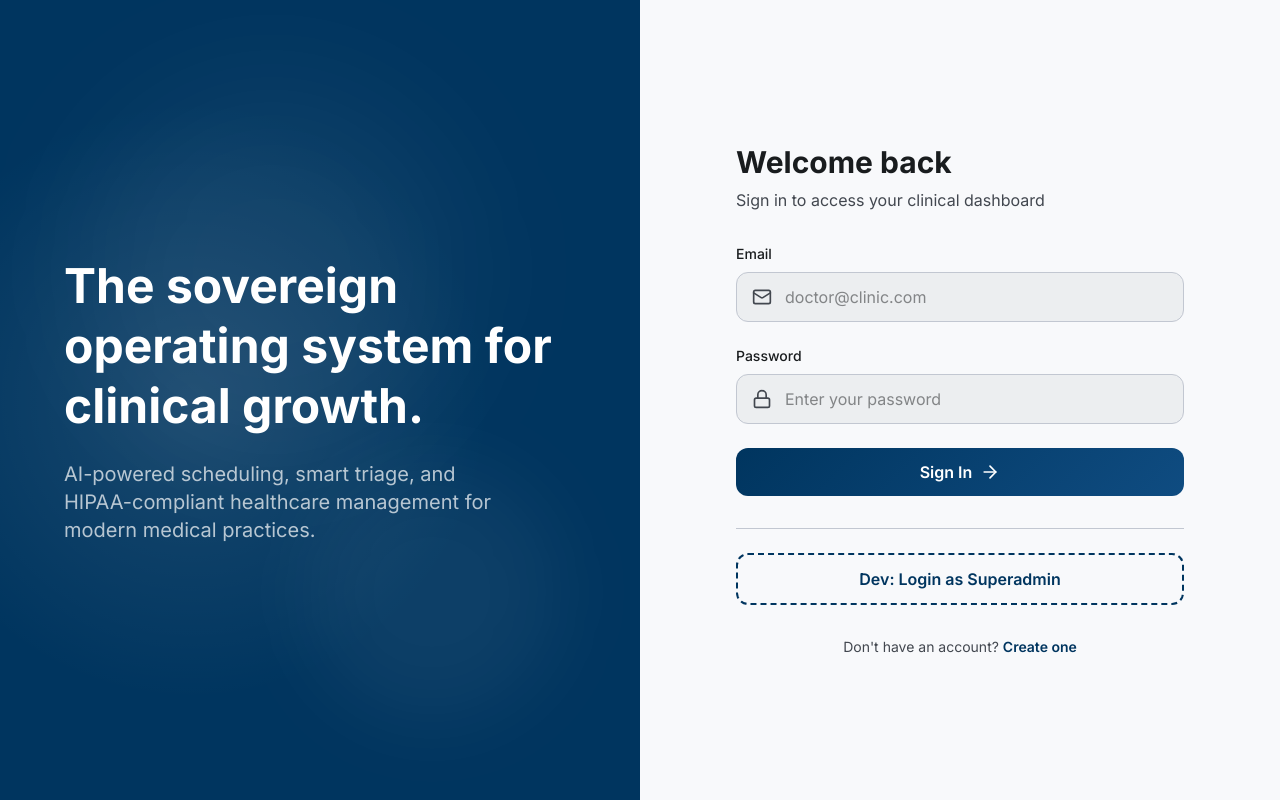
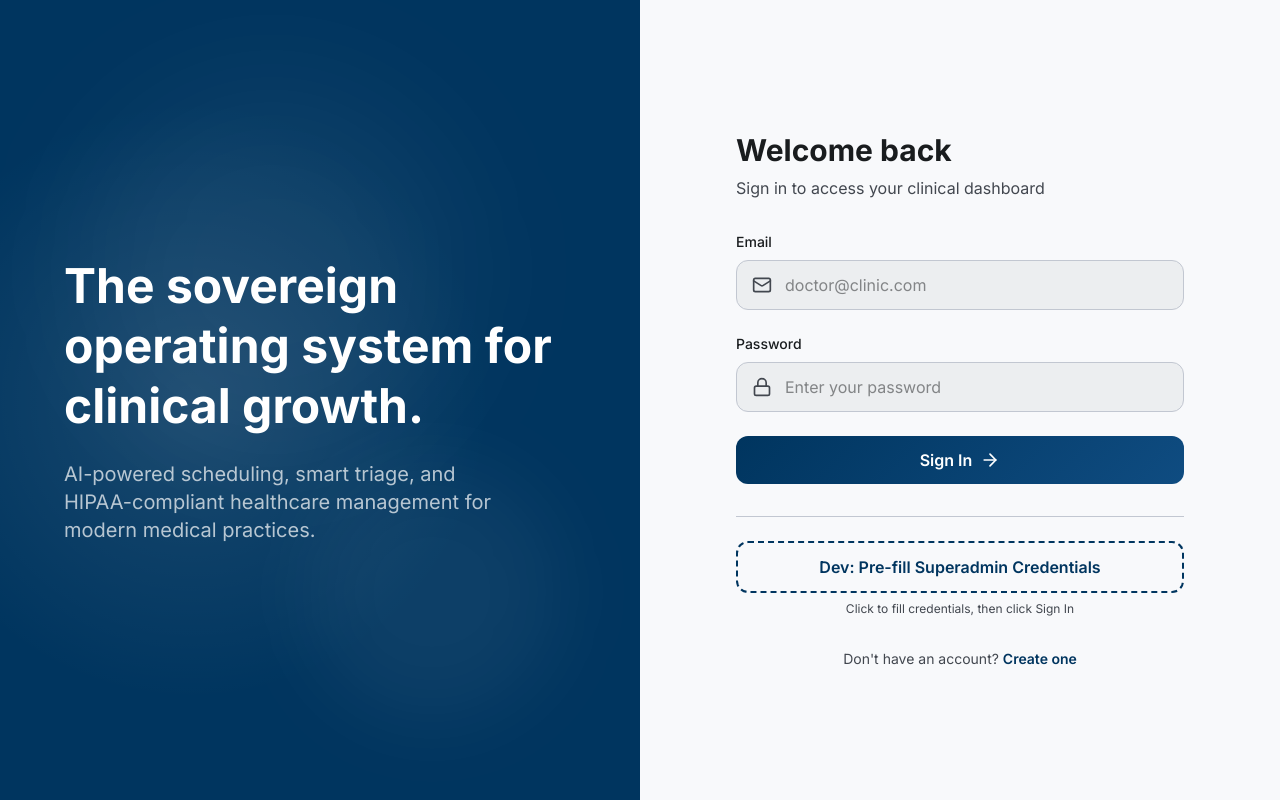
Before and after one commit to Dann-Lara/omnidoc, a Next.js app in the folder apps/web/: page /login in a window 1280 px wide. Built offline with nearby package versions, Linux system fonts and the light colour scheme; no server answers.

Commit message:
fix: Dev button now only pre-fills credentials, no network request until Sign In

```diff
--- a/apps/web/src/app/(auth)/login/page.tsx
+++ b/apps/web/src/app/(auth)/login/page.tsx
@@ -18,9 +18,22 @@ export default function LoginPage() {
   const [error, setError] = useState('')
   const [isLoading, setIsLoading] = useState(false)
 
+  // Dev button: solo pre-llena los campos
+  const handleDevPrefill = () => {
+    setEmail('superadmin@omnidoc.dev')
+    setPassword('dev-superadmin-123')
+  }
+
+  // Sign In: solo hace login cuando el usuario lo pide
   const handleLogin = async (e: React.FormEvent) => {
     e.preventDefault()
     setError('')
+
+    if (!email || !password) {
+      setError('Please enter email and password')
+      return
+    }
+
     setIsLoading(true)
 
     try {
@@ -53,45 +66,6 @@ export default function LoginPage() {
       } else {
         router.push('/dashboard')
       }
-    } catch (err) {
-      console.error('Login error:', err)
-      setError('Unable to connect to authentication service. Please try again.')
-      setIsLoading(false)
-    }
-  }
-
-  const handleDevLogin = async () => {
-    await handleLoginInternal('superadmin@omnidoc.dev', 'dev-superadmin-123')
-  }
-
-  const handleLoginInternal = async (loginEmail: string, loginPassword: string) => {
-    setIsLoading(true)
-    setError('')
-
-    try {
-      const response = await fetch(`${SUPABASE_URL}/auth/v1/token?grant_type=password`, {
-        method: 'POST',
-        headers: {
-          'Content-Type': 'application/json',
-          'apikey': SUPABASE_ANON_KEY,
-        },
-        body: JSON.stringify({ email: loginEmail, password: loginPassword }),
-      })
-
-      const data = await response.json()
-
-      if (!response.ok) {
-        setError(data.msg || 'Login failed')
-        setIsLoading(false)
-        return
-      }
-
-      // Set cookies
-      document.cookie = `sb-access-token=${data.access_token}; path=/; SameSite=Lax; max-age=3600`
-      document.cookie = `sb-refresh-token=${data.refresh_token}; path=/; SameSite=Lax; max-age=604800`
-      document.cookie = `sb-user-metadata=${encodeURIComponent(JSON.stringify(data.user?.user_metadata || {}))}; path=/; SameSite=Lax; max-age=3600`
-
-      router.push('/saas')
     } catch (err) {
       console.error('Login error:', err)
       setError('Unable to connect to authentication service. Please try again.')
@@ -180,19 +154,15 @@ export default function LoginPage() {
       {isDev && (
         <div className="border-t border-outline-variant pt-6">
           <button
-            onClick={handleDevLogin}
-            disabled={isLoading}
-            className="w-full py-3 px-6 rounded-lg font-semibold border-2 border-dashed border-primary text-primary hover:bg-primary/5 transition-colors flex items-center justify-center gap-2 disabled:opacity-50"
+            type="button"
+            onClick={handleDevPrefill}
+            className="w-full py-3 px-6 rounded-lg font-semibold border-2 border-dashed border-primary text-primary hover:bg-primary/5 transition-colors flex items-center justify-center gap-2"
           >
-            {isLoading ? (
-              <>
-                <Loader2 className="w-5 h-5 animate-spin" />
-                Loading...
-              </>
-            ) : (
-              'Dev: Login as Superadmin'
-            )}
+            Dev: Pre-fill Superadmin Credentials
           </button>
+          <p className="text-xs text-on-surface-variant mt-2 text-center">
+            Click to fill credentials, then click Sign In
+          </p>
         </div>
       )}
 
```
